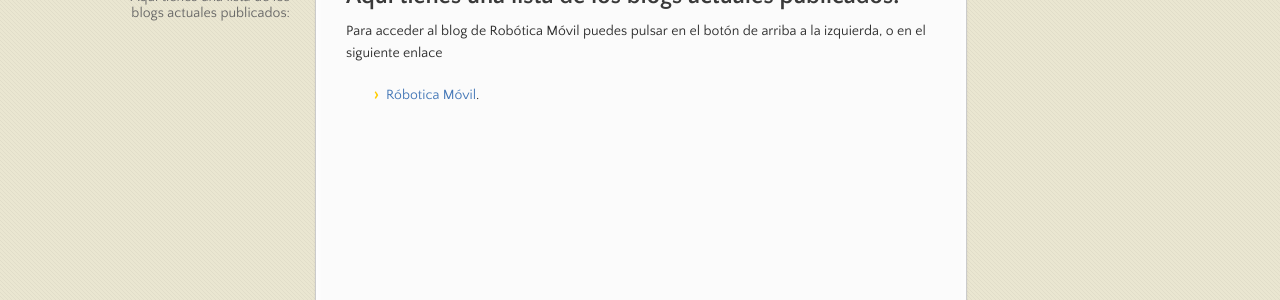
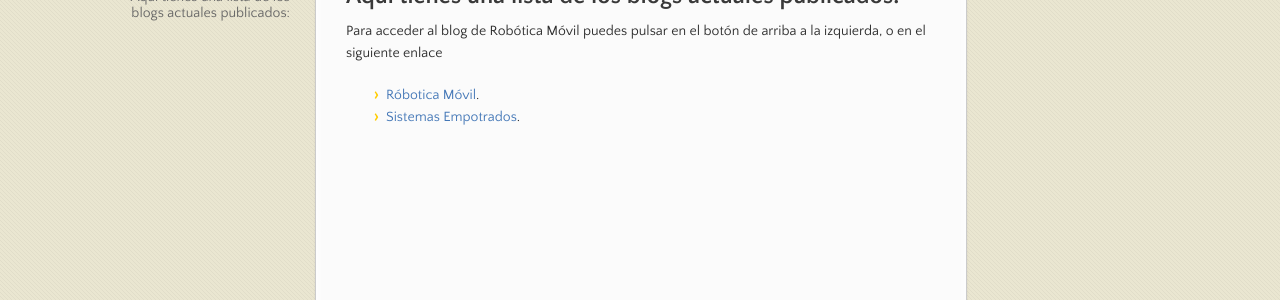
Before and after one commit to jmvalverde2020/jmvalverde2020.github.io, a Jekyll site: the page built from index.md, in a window 1280 px wide. Shown: the part 278-578 px from the top of the page. Built offline with Jekyll 4.4.1, drawn with Linux system fonts in a browser that asks for light colours; our own code applies the rules of GitHub Pages for plain Markdown files.

Commit message:
Update index.md

```diff
--- a/index.md
+++ b/index.md
@@ -8,3 +8,4 @@ layout: default
 
 Para acceder al blog de Robótica Móvil puedes pulsar en el botón de arriba a la izquierda, o en el siguiente enlace
 * [Róbotica Móvil](robotica_movil_blog).
+* [Sistemas Empotrados](blog_empotrados).
```
